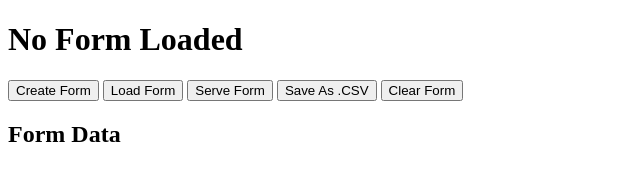
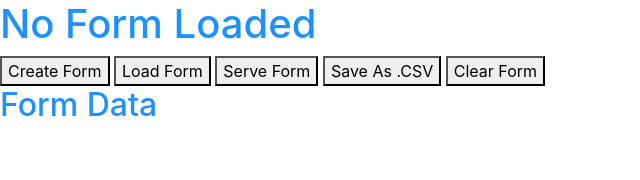
Before and after one commit to chase-stevens/formDesktopServe, an Electron app: page public/index.html in a window 800 px wide. Shown: the whole page, without its empty margins (0-640 px from the left). Drawn offline with nearby package versions, Linux system fonts and the light colour scheme; no server answers.

Commit message:
added css and bootstrap

```diff
--- /dev/null
+++ b/css/style.css
@@ -0,0 +1,3 @@
+body {
+  color: dodgerblue;
+}
--- a/public/index.html
+++ b/public/index.html
@@ -2,6 +2,8 @@
   <html>
   <head>
     <meta charset="UTF-8">
+    <link rel="stylesheet" href="https://stackpath.bootstrapcdn.com/bootstrap/4.1.3/css/bootstrap.min.css" integrity="sha384-MCw98/SFnGE8fJT3GXwEOngsV7Zt27NXFoaoApmYm81iuXoPkFOJwJ8ERdknLPMO" crossorigin="anonymous">
+    <link rel="stylesheet" href="../css/style.css">
     <title>Hi Mom!</title>
   </head>
   <body>
```
Also changed, not shown: public/createForm.html (+2 -0 lines), public/serveForm.html (+2 -0 lines).
